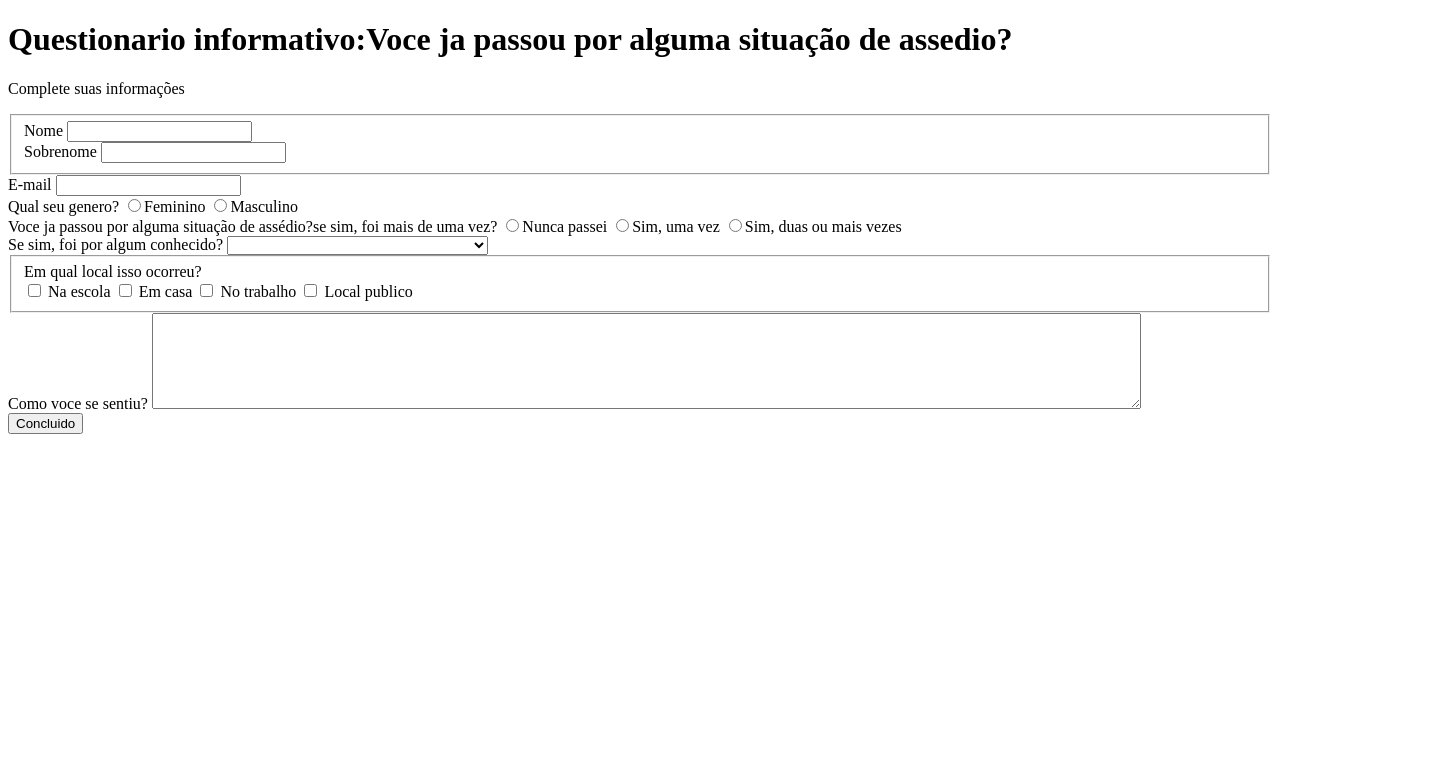
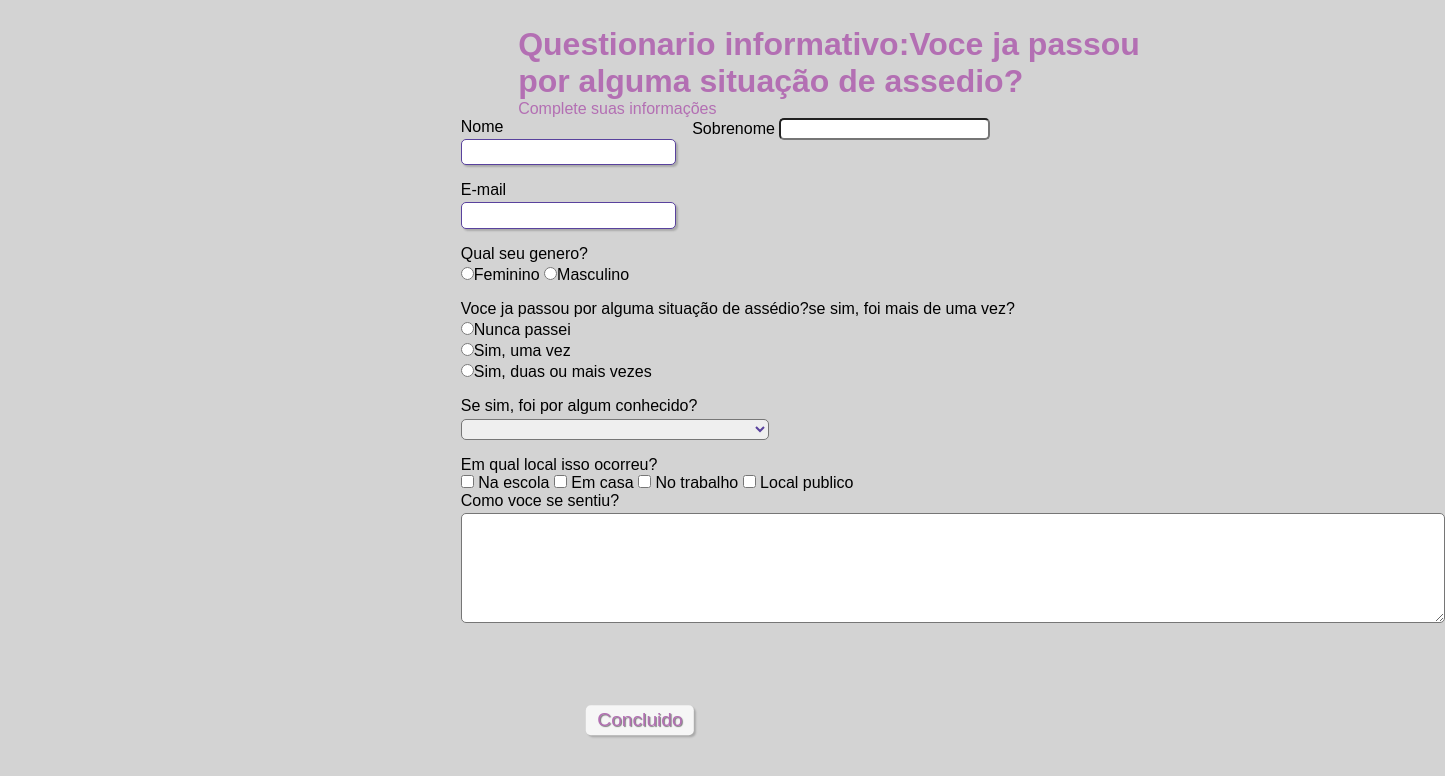
Before and after one commit to SousaEster/formulario_html_css, a plain HTML site: page formulario.html in a window 1280 px wide. Shown: the whole page, 1445 px wide, since content can reach past the window. Drawn offline with Linux system fonts and the light colour scheme.

Commit message:
terceiro commit

```diff
--- a/formulario.css
+++ b/formulario.css
@@ -0,0 +1,95 @@
+*{margin: 0;
+padding: 0;
+}
+
+#titulo{font-family: Arial, Helvetica, sans-serif;
+color: rgb(179, 111, 179);
+margin-left: 7%;
+margin-right: 10%;
+}
+
+#subtitulo{font-family: Arial, Helvetica, sans-serif;
+    color: rgb(179, 111, 179);
+    margin-left: 7%;}
+
+fieldset{
+    border: 0;
+}
+
+body{
+    background-color: lightgray;
+    font-family: Arial, Helvetica, sans-serif;
+    font-size: 1em;
+    color: black;
+    margin-left: 36%;
+    margin-top: 2%;
+    justify-content: center;
+}
+
+input, select, textarea, button{
+    border-radius: 5px;
+    font-family: Arial, Helvetica, sans-serif;
+    font-size: 1em;
+    color: #59429d;
+}
+.grupo:before, .grupo:after {
+    display: table;
+}
+.grupo:after {
+    clear: both;
+}
+.campo{
+    margin-bottom: 1em;
+}
+
+.campo label{
+    margin-bottom:0.2em ;
+    color: black;
+    display: block;
+}
+
+fieldset.grupo .campo{
+    float: left;
+    margin-right: 1em;
+}
+
+.campo input[type="text"], .campo input[type="email"], campo select, campo textarea{
+   padding: 0.2em;
+   border: 1px solid #59429d;
+   box-shadow: 2px 2px 2px rgba(0,0,0,0.2);
+   display: block;
+}
+
+.campo select option{
+    padding-right: 1em;
+}
+
+.campo input:focus, .campo select:focus, .campo textarea:focus{
+    background: #9d91c1;
+}
+
+.botao
+{font-size: 1.2em;
+background: rgb(246, 246, 246);
+border: 0;
+margin-bottom: 1em;
+color: rgb(179, 111, 179);
+padding: 0.2em 0.6em;
+box-shadow:2px 2px 2px rgba(0,0,0,0.2);
+text-shadow: 1px 1px 1px rgba(0,0,0,0.5);
+position:absolute ;
+top:90% ;
+left: 50%;
+margin-right: -50%;
+transform: translate(-50%,-50%);
+}
+
+.botao:hover{
+    background-color: #ccbbff;
+    box-shadow:inset 2px 2px 2px rgba(0,0,0,0.2) ;
+    text-shadow: none;
+}
+
+#check{
+    display: inline-block;
+}
--- a/formulario.html
+++ b/formulario.html
@@ -7,31 +7,32 @@
     <link rel="stylesheet" href="formulario.css">
 </head>
 <body>
-<div>
-<h1 id="titulo">Questionario informativo:Voce ja passou por alguma situação de assedio?</h1>
-<p id="subtitulo">Complete suas informações </p>
+<main>
+    <div>
+<h1 id="titulo" >Questionario informativo:Voce ja passou por alguma situação de assedio?</h1>
+<p id="subtitulo" >Complete suas informações </p>
 <form action="">
     <fieldset class="grupo">
         <div class="campo">
-            <label for="nome" >Nome</label>
+            <label for="nome" strong>Nome</label>
             <input type="text" name="nome" id="nome" required>
         </div>
         <div>
-            <label for="sobrenome">Sobrenome</label>
+            <label for="sobrenome" strong>Sobrenome</label>
             <input type="text" name="sobrenome" id="sobrenome" required>
         </div>
     </fieldset>
         <div class="campo">
-            <label for="email">E-mail</label>
+            <label for="email" strong>E-mail</label>
             <input type="email" name="email" id="email" required>
         </div>
         <div class="campo">
-            <label for="genero">Qual seu genero?</label>
+            <label for="genero" strong>Qual seu genero?</label>
             <input type="radio" name="feminino" id="feminino">Feminino
             <input type="radio" name="masculino" id="masculino">Masculino
         </div>
         <div class="campo">
-            <label>Voce ja passou por alguma situação de assédio?se sim, foi mais de uma vez?</label>
+            <label strong>Voce ja passou por alguma situação de assédio?se sim, foi mais de uma vez?</label>
             <label>
               <input type="radio" name="nao_passei" value="nao_passei" >Nunca passei
             </label>
@@ -43,7 +44,7 @@
             </label>
         </div>
         <div class="campo">
-            <label>Se sim, foi por algum conhecido?</label>
+            <label strong>Se sim, foi por algum conhecido?</label>
             <select name="conhecido?" id="conhecido?">
                 <option selected disabled value="selecione"></option>
                 <option>Não, era um desconhecido</option>
@@ -53,8 +54,8 @@
             </select>
         </div>
         <fieldset class="grupo">
-            <div class="campo">
-                <label>Em qual local isso ocorreu?</label><br>
+            <div id="check">
+                <label strong>Em qual local isso ocorreu?</label><br>
                 <input type="checkbox" id="escola" name="escola" value="escola">
                 <label for="escola">Na escola</label>
                 <input type="checkbox" id="casa" name="casa" value="casa">
@@ -66,12 +67,12 @@
             </div>
         </fieldset>
         <div class="campo">
-            <label>Como voce se sentiu?</label>
+            <label strong>Como voce se sentiu?</label>
             <textarea name="sentimentos" id="sentimentos" rows="6" style="width: 26cm;"></textarea>
         </div>
-        <button type="submit">Concluido</button>
+        <button type="submit" class="botao">Concluido</button>
 </form>
-
+</main>
 </div>
 </body>
 </html>
```
